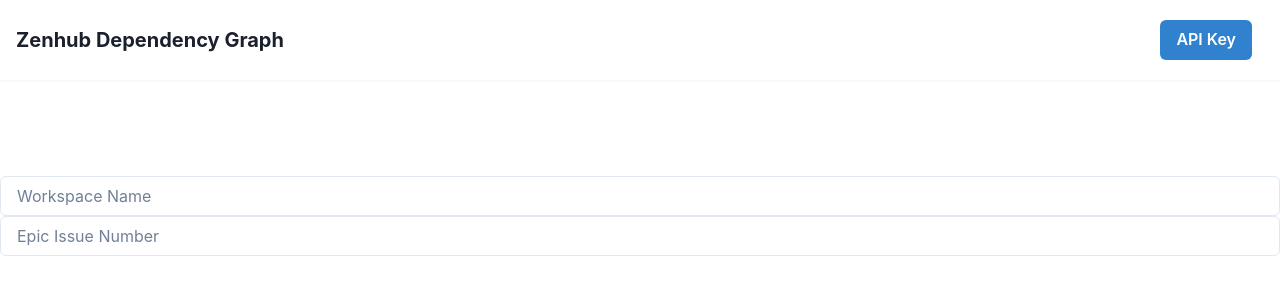
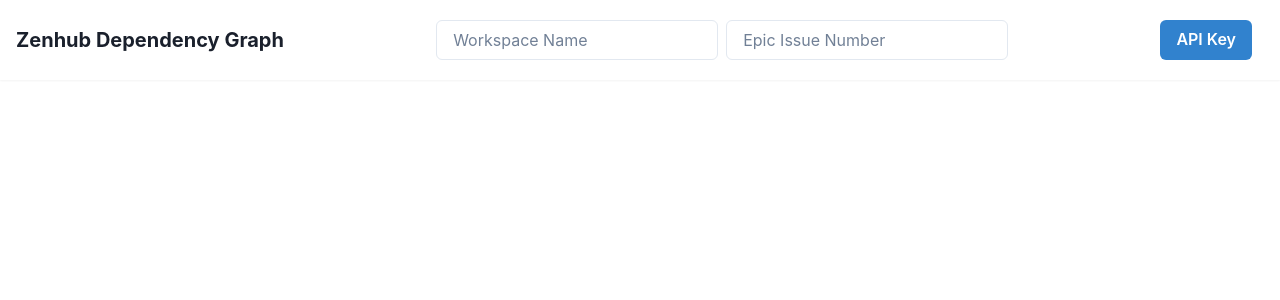
Before and after one commit to techanvil/zenhub-dependency-graph, a React (Create React App) app: page / in a window 1280 px wide. Shown: the top 300 px of the page. Built offline with nearby package versions, Linux system fonts and the light colour scheme.

Commit message:
Use less vertical space, size svg to container.

```diff
--- a/src/App.js
+++ b/src/App.js
@@ -1,7 +1,7 @@
 /**
  * External dependencies
  */
-import { useDisclosure } from "@chakra-ui/react";
+import { Box, useDisclosure } from "@chakra-ui/react";
 
 /**
  * Internal dependencies
@@ -15,11 +15,11 @@
   const { isOpen, onOpen, onClose } = useDisclosure();
 
   return (
-    <div className="App">
+    <Box>
       <Header onAPIKeyModalOpen={onOpen} />
       <SVG />
       <APIKeyModal isOpen={isOpen} onClose={onClose} />
-    </div>
+    </Box>
   );
 }
 
--- a/src/components/Header/Header.js
+++ b/src/components/Header/Header.js
@@ -6,15 +6,32 @@
   Button,
   Container,
   Flex,
+  FormControl,
   Heading,
   HStack,
+  Input,
   useColorModeValue,
 } from "@chakra-ui/react";
+import { useState } from "react";
+
+/**
+ * Internal dependencies
+ */
+import { useLocalStorage } from "../../hooks/useLocalStorage";
 
 export default function Header({ onAPIKeyModalOpen = () => {} }) {
+  const [savedWorkspace, saveWorkspace] = useLocalStorage(
+    "zenhubWorkspace",
+    ""
+  );
+  const [savedEpic, saveEpic] = useLocalStorage("zenhubEpicIssueNumber", "");
+  // TODO: Probably don't need so much state...
+  const [workspace, setWorkspace] = useState(savedWorkspace);
+  const [epic, setEpic] = useState(savedEpic);
+
   return (
     <>
-      <Box as="section" pb={{ base: "12", md: "24" }}>
+      <Box as="section" h="80px">
         <Box
           as="nav"
           bg="bg-surface"
@@ -27,6 +44,30 @@
                   <Heading as="h4" size="md">
                     Zenhub Dependency Graph
                   </Heading>
+                </HStack>
+                <HStack>
+                  <FormControl>
+                    <Input
+                      placeholder="Workspace Name"
+                      value={workspace}
+                      onChange={(e) => {
+                        saveWorkspace(e.target.value);
+                        setWorkspace(e.target.value);
+                      }}
+                    />
+                  </FormControl>
+                  <FormControl>
+                    <Input
+                      placeholder="Epic Issue Number"
+                      value={epic || ""}
+                      onChange={(e) => {
+                        const epicIssueNumber =
+                          e.target.value && parseInt(e.target.value, 10);
+                        saveEpic(epicIssueNumber);
+                        setEpic(epicIssueNumber);
+                      }}
+                    />
+                  </FormControl>
                 </HStack>
                 <HStack spacing="3">
                   <Button colorScheme="blue" mr={3} onClick={onAPIKeyModalOpen}>
--- a/src/components/SVG/SVG.js
+++ b/src/components/SVG/SVG.js
@@ -14,9 +14,8 @@
 
 export default function SVG() {
   const [APIKey] = useLocalStorage("zenhubAPIKey");
-  const [graphData, setGraphData] = useState(null);
-  const [workspace, setWorkspace] = useState(null);
-  const [epic, setEpic] = useState(null);
+  const [workspace] = useLocalStorage("zenhubWorkspace");
+  const [epic] = useLocalStorage("zenhubEpicIssueNumber");
 
   const ref = useRef();
 
@@ -40,20 +39,8 @@
   }, [workspace, epic, APIKey]);
 
   return (
-    <Box>
-      <FormControl>
-        <Input
-          placeholder="Workspace Name"
-          onChange={(e) => setWorkspace(e.target.value)}
-        />
-      </FormControl>
-      <FormControl>
-        <Input
-          placeholder="Epic Issue Number"
-          onChange={(e) => setEpic(parseInt(e.target.value))}
-        />
-      </FormControl>
-      <svg ref={ref} />
+    <Box h="calc(100vh - 80px)">
+      <svg style={{ width: "100%", height: "100%" }} ref={ref} />
     </Box>
   );
 }
```
